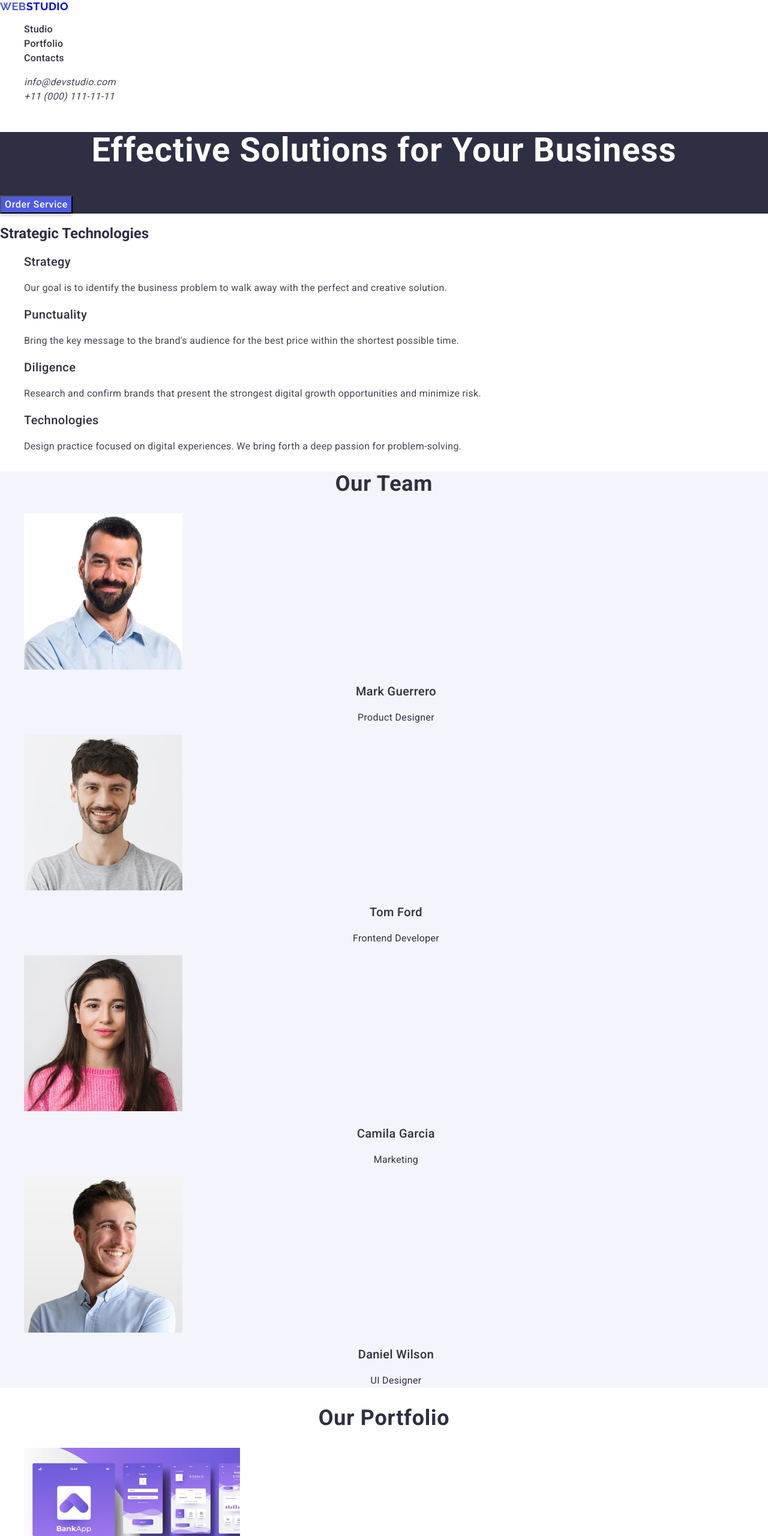
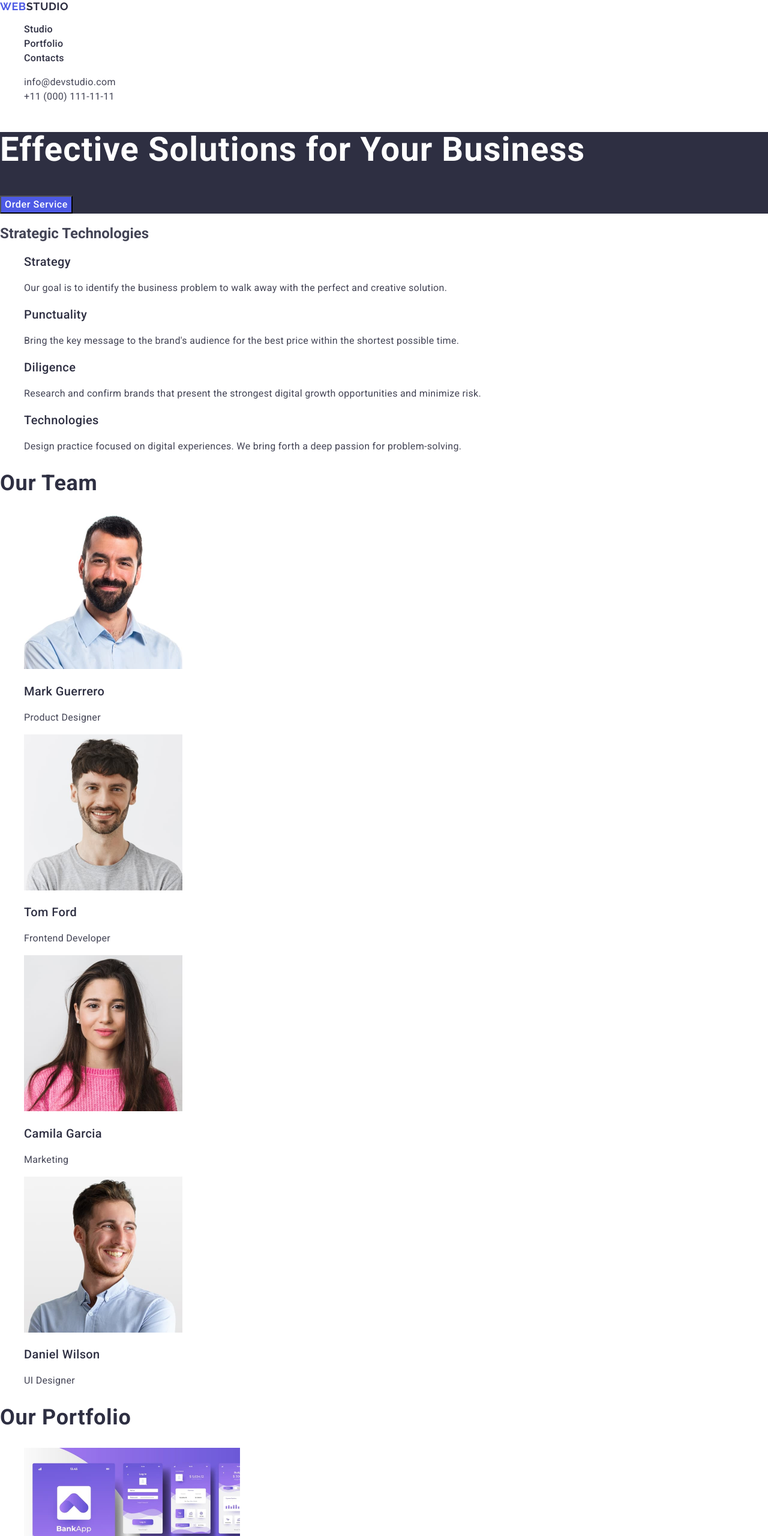
Before and after one commit to xDfaunredd/goit-markup-hw-02, a plain HTML site: page index.html in a window 1280 px wide. Shown: the top 2560 px of the page at 60% size. Drawn offline with nearby package versions, Linux system fonts and the light colour scheme.

Commit message:
fix styles.css and index.html

```diff
--- a/css/styles.css
+++ b/css/styles.css
@@ -6,9 +6,9 @@ font-weight
 cursor */
 
 body {
-  font-family: "Roboto", "Raleway", sans-serif;
-
-  color: #2e2f42;
+  font-family: "Roboto", sans-serif;
+  color: #434455;
+  background-color: #ffffff;
 }
 a {
   text-decoration: none;
@@ -21,17 +21,21 @@ button {
 }
 
 /* header */
-.logo-color {
-  color: #4d5ae5;
-}
+
 .logo {
   font-family: "Raleway", sans-serif;
   font-weight: 700;
   font-size: 18px;
-  line-height: 1.16667;
+  line-height: 1.17;
   letter-spacing: 0.03em;
   text-transform: uppercase;
+  color: #4d5ae5;
 }
+
+.logo-color {
+  color: #2e2f42;
+}
+
 .header-link {
   font-weight: 500;
   font-size: 16px;
@@ -42,6 +46,10 @@ button {
 .header-link:hover,
 .header-link:focus {
   color: #404bbf;
+}
+
+.header-address {
+  font-style: normal;
 }
 
 .header-address-link {
@@ -62,29 +70,27 @@ button {
 }
 
 .service-button {
+  font-family: "Roboto", sans-serif;
   font-weight: 500;
   font-size: 16px;
   line-height: 1.5;
   letter-spacing: 0.04em;
-
   color: #fff;
 
-  box-shadow: 0 4px 4px 0 rgba(0, 0, 0, 0.15);
-  background: #4d5ae5;
+  background-color: #4d5ae5;
 }
 
 .service-button:hover,
 .service-button:focus {
-  box-shadow: 0 4px 4px 0 rgba(0, 0, 0, 0.15);
-  background: #404bbf;
+  background-color: #404bbf;
 }
 
 .service-title {
   font-weight: 700;
   font-size: 56px;
-  line-height: 1.07143;
+  line-height: 1.07;
   letter-spacing: 0.02em;
-  text-align: center;
+
   color: #fff;
 }
 
@@ -95,6 +101,7 @@ button {
   font-size: 20px;
   line-height: 1.2;
   letter-spacing: 0.02em;
+  color: #2e2f42;
 }
 
 .strategies-list-text {
@@ -106,15 +113,18 @@ button {
 
 /* team */
 .team {
-  background-color: #f4f4fd;
+}
+.team-list {
+  background-color: #ffffff;
 }
 
 .team-title {
   font-weight: 700;
   font-size: 36px;
-  line-height: 1.11111;
+  line-height: 1.11;
   letter-spacing: 0.02em;
-  text-align: center;
+  text-transform: capitalize;
+  color: #2e2f42;
 }
 
 .team-list-title {
@@ -122,14 +132,13 @@ button {
   font-size: 20px;
   line-height: 1.2;
   letter-spacing: 0.02em;
-  text-align: center;
+  color: #2e2f42;
 }
 
 .team-list-text {
   font-size: 16px;
   line-height: 1.5;
   letter-spacing: 0.02em;
-  text-align: center;
 }
 
 /* portfolio */
@@ -137,9 +146,10 @@ button {
 .portfolio-title {
   font-weight: 700;
   font-size: 36px;
-  line-height: 1.11111;
+  line-height: 1.11;
   letter-spacing: 0.02em;
-  text-align: center;
+  color: #2e2f42;
+  text-transform: capitalize;
 }
 
 .portfolio-list-title {
@@ -147,6 +157,7 @@ button {
   font-size: 20px;
   line-height: 1.2;
   letter-spacing: 0.02em;
+  color: #2e2f42;
 }
 
 .portfolio-list-text {
@@ -161,14 +172,14 @@ button {
   background-color: #2e2f42;
 }
 
-.footer .logo {
+.footer .logo-color {
   color: #f4f4fd;
 }
 
 .footer-link {
   font-weight: 700;
   font-size: 18px;
-  line-height: 1.16667;
+  line-height: 1.17;
   letter-spacing: 0.03em;
   text-transform: uppercase;
   color: #f4f4fd;
--- a/index.html
+++ b/index.html
@@ -21,15 +21,15 @@
     <header class="header">
       <nav class="header-nav">
         <a href="./index.html" class="logo"
-          ><span class="logo-color">Web</span>Studio</a
+          >Web<span class="logo-color">Studio</span></a
         >
         <ul class="header-list">
-          <li><a class="header-link" href="">Studio</a></li>
+          <li><a class="header-link" href="./index.html">Studio</a></li>
           <li><a class="header-link" href="">Portfolio</a></li>
           <li><a class="header-link" href="">Contacts</a></li>
         </ul>
       </nav>
-      <address>
+      <address class="header-address">
         <ul class="header-address-list">
           <li>
             <a class="header-address-link" href="mailto:info@devstudio.com"
@@ -90,7 +90,7 @@
       </section>
 
       <section class="team">
-        <h2 class="team-title">Our Team</h2>
+        <h2 class="team-title">Our team</h2>
 
         <ul class="team-list">
           <li class="team-list-item">
@@ -140,7 +140,7 @@
       </section>
 
       <section class="portfolio">
-        <h2 class="portfolio-title">Our Portfolio</h2>
+        <h2 class="portfolio-title">Our portfolio</h2>
         <ul class="portfolio-list">
           <li class="portfolio-list-item">
             <img
@@ -212,8 +212,8 @@
     </main>
 
     <footer class="footer">
-      <a class="logo" href="./index.html"
-        ><span class="logo-color">Web</span>Studio</a
+      <a href="./index.html" class="logo"
+        >Web<span class="logo-color">Studio</span></a
       >
 
       <p class="footer-text">
```
